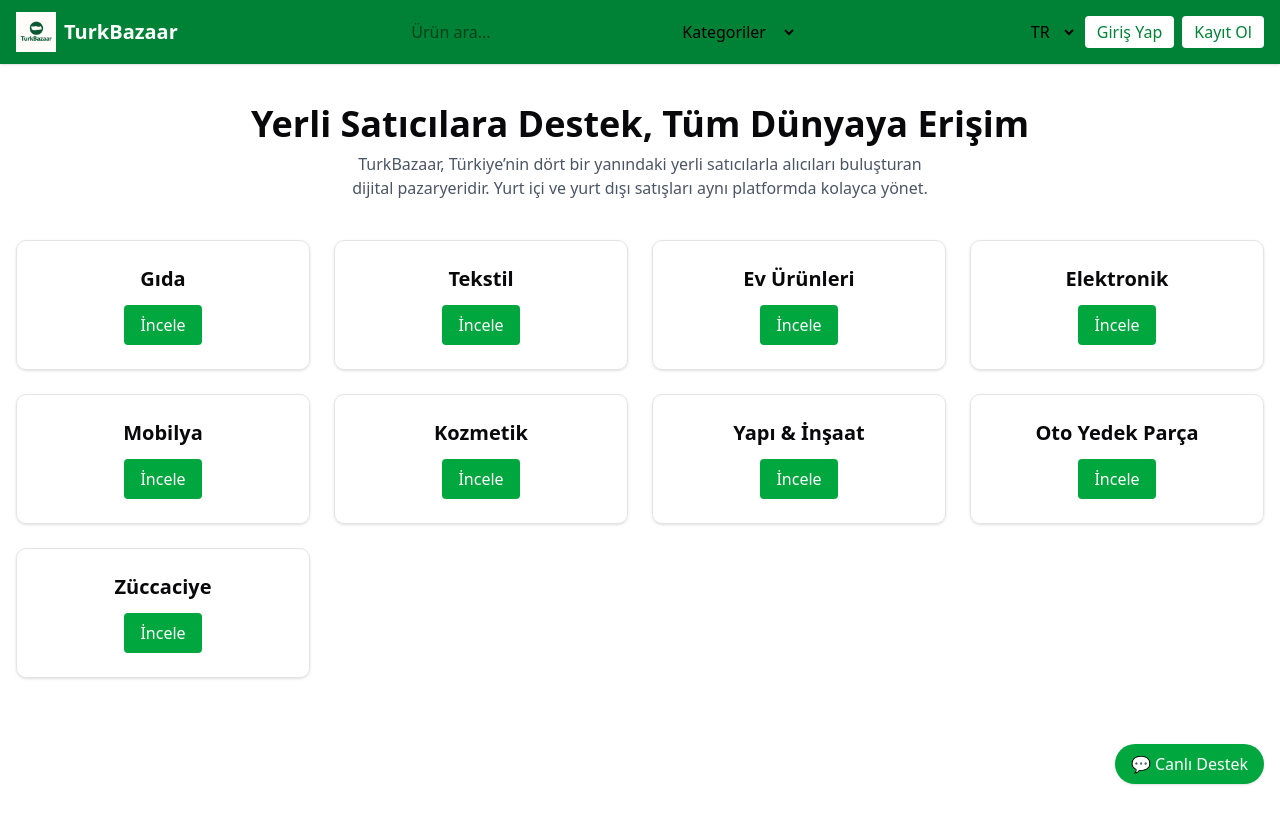
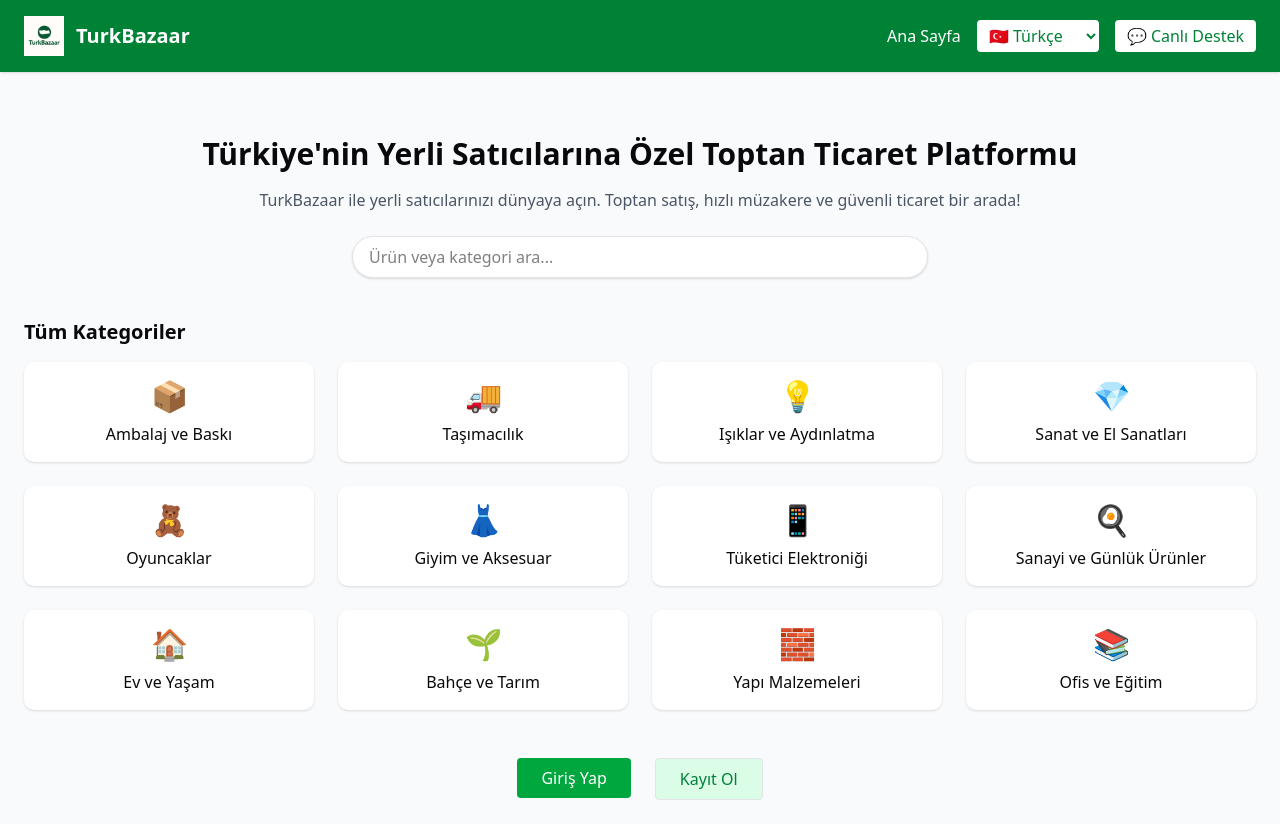
Before and after one commit to markasyon/turkbazaar-ui, a Next.js app: page / in a window 1280 px wide. Before the commit the page ends 800 px from the top, so only its background shows below. Built offline with nearby package versions, Linux system fonts and the light colour scheme.

Commit message:
Update page.tsx

```diff
--- a/app/page.tsx
+++ b/app/page.tsx
@@ -1,98 +1,98 @@
 'use client'
-
 import Image from 'next/image'
 import Link from 'next/link'
+import { useState } from 'react'
 
-export default function Home() {
+export default function HomePage() {
+  const [lang, setLang] = useState("TR")
+
   return (
-    <div>
-
-      {/* ÜST MENÜ */}
-      <header className="bg-green-700 text-white px-4 py-3 flex flex-wrap justify-between items-center shadow">
-        {/* Sol: Logo */}
-        <div className="flex items-center gap-2">
+    <div className="min-h-screen bg-gray-50">
+      {/* ÜST ŞERİT */}
+      <header className="bg-green-700 text-white px-6 py-4 flex justify-between items-center shadow">
+        <div className="flex items-center gap-3">
           <Image src="/logo.png" alt="TurkBazaar Logo" width={40} height={40} />
           <span className="text-xl font-bold">TurkBazaar</span>
         </div>
 
-        {/* Orta: Arama + Kategoriler */}
-        <div className="flex flex-wrap items-center gap-4 mt-2 md:mt-0">
-          <input
-            type="text"
-            placeholder="Ürün ara..."
-            className="px-3 py-1 rounded text-black"
-          />
-          <select className="px-2 py-1 rounded text-black">
-            <option>Kategoriler</option>
-            <option>Gıda</option>
-            <option>Tekstil</option>
-            <option>Elektronik</option>
-            <option>Mobilya</option>
-            <option>Kozmetik</option>
-            <option>İnşaat</option>
-            <option>Yedek Parça</option>
+        <div className="flex items-center gap-4">
+          {/* Ana Sayfa */}
+          <Link href="/" className="hover:underline">Ana Sayfa</Link>
+
+          {/* Dil Seçimi */}
+          <select
+            value={lang}
+            onChange={(e) => setLang(e.target.value)}
+            className="bg-white text-green-700 rounded px-2 py-1"
+          >
+            <option value="TR">🇹🇷 Türkçe</option>
+            <option value="EN">🇬🇧 English</option>
+            <option value="AR">🇸🇦 العربية</option>
+            <option value="ZH">🇨🇳 中文</option>
+            <option value="JA">🇯🇵 日本語</option>
+            <option value="DE">🇩🇪 Deutsch</option>
           </select>
+
+          {/* Canlı Destek */}
+          <button className="bg-white text-green-700 px-3 py-1 rounded hover:bg-gray-100">💬 Canlı Destek</button>
+        </div>
+      </header>
+
+      {/* VİTRİN */}
+      <main className="max-w-7xl mx-auto p-6">
+        {/* Başlık ve Arama */}
+        <div className="text-center my-10">
+          <h1 className="text-3xl font-bold mb-4">Türkiye'nin Yerli Satıcılarına Özel Toptan Ticaret Platformu</h1>
+          <p className="text-gray-600 mb-6">TurkBazaar ile yerli satıcılarınızı dünyaya açın. Toptan satış, hızlı müzakere ve güvenli ticaret bir arada!</p>
+          <div className="flex justify-center">
+            <input
+              type="text"
+              placeholder="Ürün veya kategori ara..."
+              className="w-full max-w-xl px-4 py-2 border rounded-full shadow-sm bg-white text-black"
+            />
+          </div>
         </div>
 
-        {/* Sağ: Dil Seçimi + Giriş/Kayıt */}
-        <div className="flex items-center gap-2 mt-2 md:mt-0">
-          <select className="px-2 py-1 rounded text-black">
-            <option>TR</option>
-            <option>EN</option>
-          </select>
+        {/* KATEGORİLER */}
+        <div>
+          <h2 className="text-xl font-bold mb-4">Tüm Kategoriler</h2>
+          <div className="grid grid-cols-2 sm:grid-cols-3 md:grid-cols-4 gap-6">
+            {[
+              ["Ambalaj ve Baskı", "📦"],
+              ["Taşımacılık", "🚚"],
+              ["Işıklar ve Aydınlatma", "💡"],
+              ["Sanat ve El Sanatları", "💎"],
+              ["Oyuncaklar", "🧸"],
+              ["Giyim ve Aksesuar", "👗"],
+              ["Tüketici Elektroniği", "📱"],
+              ["Sanayi ve Günlük Ürünler", "🍳"],
+              ["Ev ve Yaşam", "🏠"],
+              ["Bahçe ve Tarım", "🌱"],
+              ["Yapı Malzemeleri", "🧱"],
+              ["Ofis ve Eğitim", "📚"]
+            ].map(([title, icon], i) => (
+              <div key={i} className="bg-white rounded-lg shadow text-center p-4">
+                <div className="text-3xl mb-2">{icon}</div>
+                <div className="font-medium">{title}</div>
+              </div>
+            ))}
+          </div>
+        </div>
 
+        {/* Giriş & Kayıt */}
+        <div className="flex justify-center gap-6 mt-12">
           <Link href="/giris-yap">
-            <button className="bg-white text-green-700 hover:bg-green-100 px-3 py-1 rounded">
+            <button className="bg-green-600 text-white px-6 py-2 rounded hover:bg-green-700">
               Giriş Yap
             </button>
           </Link>
           <Link href="/kayit-ol">
-            <button className="bg-white text-green-700 hover:bg-green-100 px-3 py-1 rounded">
+            <button className="bg-green-100 text-green-700 px-6 py-2 rounded border hover:bg-green-200">
               Kayıt Ol
             </button>
           </Link>
         </div>
-      </header>
-
-      {/* Hero */}
-      <section className="text-center my-10">
-        <h1 className="text-3xl md:text-4xl font-bold mb-2">
-          Yerli Satıcılara Destek, Tüm Dünyaya Erişim
-        </h1>
-        <p className="text-gray-600 max-w-xl mx-auto">
-          TurkBazaar, Türkiye’nin dört bir yanındaki yerli satıcılarla alıcıları buluşturan dijital pazaryeridir. Yurt içi ve yurt dışı satışları aynı platformda kolayca yönet.
-        </p>
-      </section>
-
-      {/* Kategoriler */}
-      <section className="grid grid-cols-1 sm:grid-cols-2 md:grid-cols-3 lg:grid-cols-4 gap-6 max-w-7xl mx-auto px-4 mb-20">
-        {[
-          'Gıda',
-          'Tekstil',
-          'Ev Ürünleri',
-          'Elektronik',
-          'Mobilya',
-          'Kozmetik',
-          'Yapı & İnşaat',
-          'Oto Yedek Parça',
-          'Züccaciye'
-        ].map((kategori) => (
-          <div key={kategori} className="border rounded-lg p-6 text-center shadow hover:shadow-lg transition">
-            <h2 className="text-xl font-semibold mb-3">{kategori}</h2>
-            <button className="bg-green-600 hover:bg-green-700 text-white px-4 py-2 rounded">
-              İncele
-            </button>
-          </div>
-        ))}
-      </section>
-
-      {/* Canlı Destek */}
-      <div className="fixed bottom-4 right-4">
-        <button className="bg-green-600 text-white px-4 py-2 rounded-full shadow hover:bg-green-700">
-          💬 Canlı Destek
-        </button>
-      </div>
-
+      </main>
     </div>
   )
 }
```
